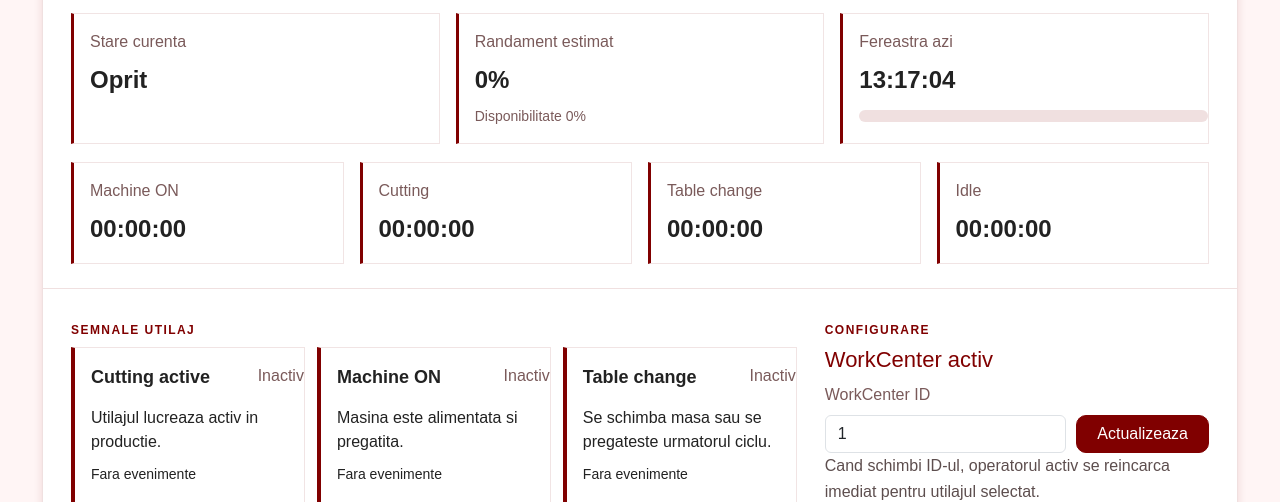
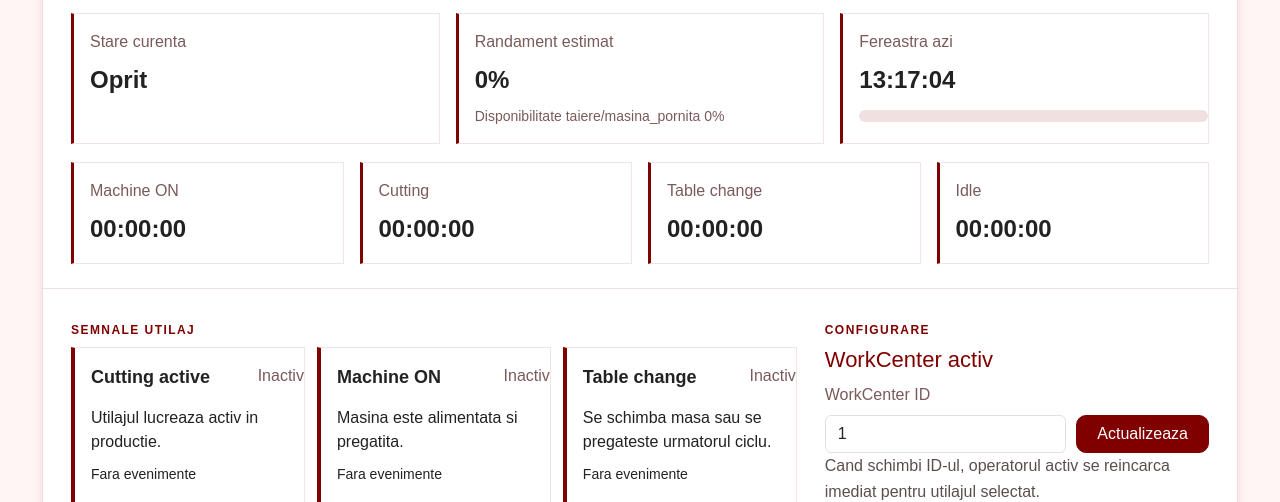
Before and after one commit to EDUARD2020204039/Laser-Trumatic-L3030, a Flask app: page / in a window 1280 px wide. Shown: the part 776-1278 px from the top of the page. Run offline with Flask 3, Linux system fonts and the light colour scheme; data comes from the database, SQL or seed files in the repository; data that the repository does not hold is empty; some libraries are stand-ins or nearby versions.

Commit message:
Clarify availability formula in dashboard

```diff
--- a/app.py
+++ b/app.py
@@ -1579,7 +1579,7 @@ def build_today_stats(machine_key: str) -> dict:
     table_change_seconds = calculate_active_seconds(machine_key, "table_change", start_of_day, now)
     idle_seconds = max(machine_on_seconds - cutting_seconds - table_change_seconds, 0)
     utilization = round((cutting_seconds / machine_on_seconds) * 100, 1) if machine_on_seconds else 0.0
-    availability = round((machine_on_seconds / elapsed_seconds) * 100, 1) if elapsed_seconds else 0.0
+    availability = round((cutting_seconds / machine_on_seconds) * 100, 1) if machine_on_seconds else 0.0
 
     return {
         "machine_on_seconds": machine_on_seconds,
@@ -1593,6 +1593,7 @@ def build_today_stats(machine_key: str) -> dict:
         "utilization_percent": utilization,
         "randament_percent": utilization,
         "availability_percent": availability,
+        "availability_label": f"Disponibilitate taiere/masina_pornita {availability}%",
         "production_window_label": format_seconds(elapsed_seconds),
         "updated_at": now.isoformat(timespec="seconds"),
     }
--- a/static/app.js
+++ b/static/app.js
@@ -523,7 +523,8 @@ function renderOperator(operatorSnapshot) {
 
 function renderStats(stats) {
     document.getElementById("metric-randament").textContent = `${stats.randament_percent}%`;
-    document.getElementById("metric-availability").textContent = `Disponibilitate ${stats.availability_percent}%`;
+    document.getElementById("metric-availability").textContent =
+        stats.availability_label || `Disponibilitate taiere/masina_pornita ${stats.availability_percent}%`;
     document.getElementById("metric-window").textContent = stats.production_window_label;
     document.getElementById("metric-machine-on").textContent = stats.machine_on_label;
     document.getElementById("metric-cutting").textContent = stats.cutting_label;
@@ -572,8 +573,8 @@ function tickLiveStats() {
     const randamentPercent = machineOnSeconds > 0
         ? roundToOneDecimal((cuttingSeconds / machineOnSeconds) * 100)
         : 0;
-    const availabilityPercent = productionWindowSeconds > 0
-        ? roundToOneDecimal((machineOnSeconds / productionWindowSeconds) * 100)
+    const availabilityPercent = machineOnSeconds > 0
+        ? roundToOneDecimal((cuttingSeconds / machineOnSeconds) * 100)
         : 0;
 
     renderStats({
@@ -583,7 +584,8 @@ function tickLiveStats() {
         idle_label: formatSeconds(idleSeconds),
         production_window_label: formatSeconds(productionWindowSeconds),
         randament_percent: randamentPercent,
-        availability_percent: availabilityPercent
+        availability_percent: availabilityPercent,
+        availability_label: `Disponibilitate taiere/masina_pornita ${availabilityPercent}%`
     });
  }
 
--- a/templates/index.html
+++ b/templates/index.html
@@ -82,7 +82,7 @@
                     <div class="line-item">
                         <span>Randament estimat</span>
                         <strong id="metric-randament">0%</strong>
-                        <small id="metric-availability">Disponibilitate 0%</small>
+                        <small id="metric-availability">Disponibilitate taiere/masina_pornita 0%</small>
                     </div>
                     <div class="line-item line-progress">
                         <span>Fereastra azi</span>
```
